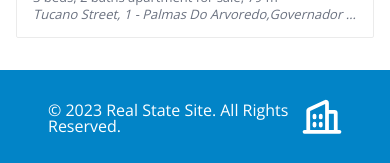
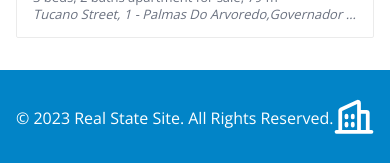
Before and after one commit to lucas-soler/real-state-site, a Next.js app: page / in a window 390 px wide. Shown: the part 1022-1185 px from the top of the page. Built offline with nearby package versions, Linux system fonts and the light colour scheme.

Commit message:
Layout fix

```diff
--- a/src/app/layout.tsx
+++ b/src/app/layout.tsx
@@ -49,7 +49,7 @@ export default function RootLayout({
           </section>
         </header>
         {children}
-        <footer className="flex h-24 text-white bg-sky-600 items-center px-12">
+        <footer className="flex h-24 text-white bg-sky-600 items-center px-4 md:px-12">
           <section className="flex flex-col flex-1 capitalize">
             <span>
               © {new Date().getFullYear()} real state site. all rights reserved.
```
